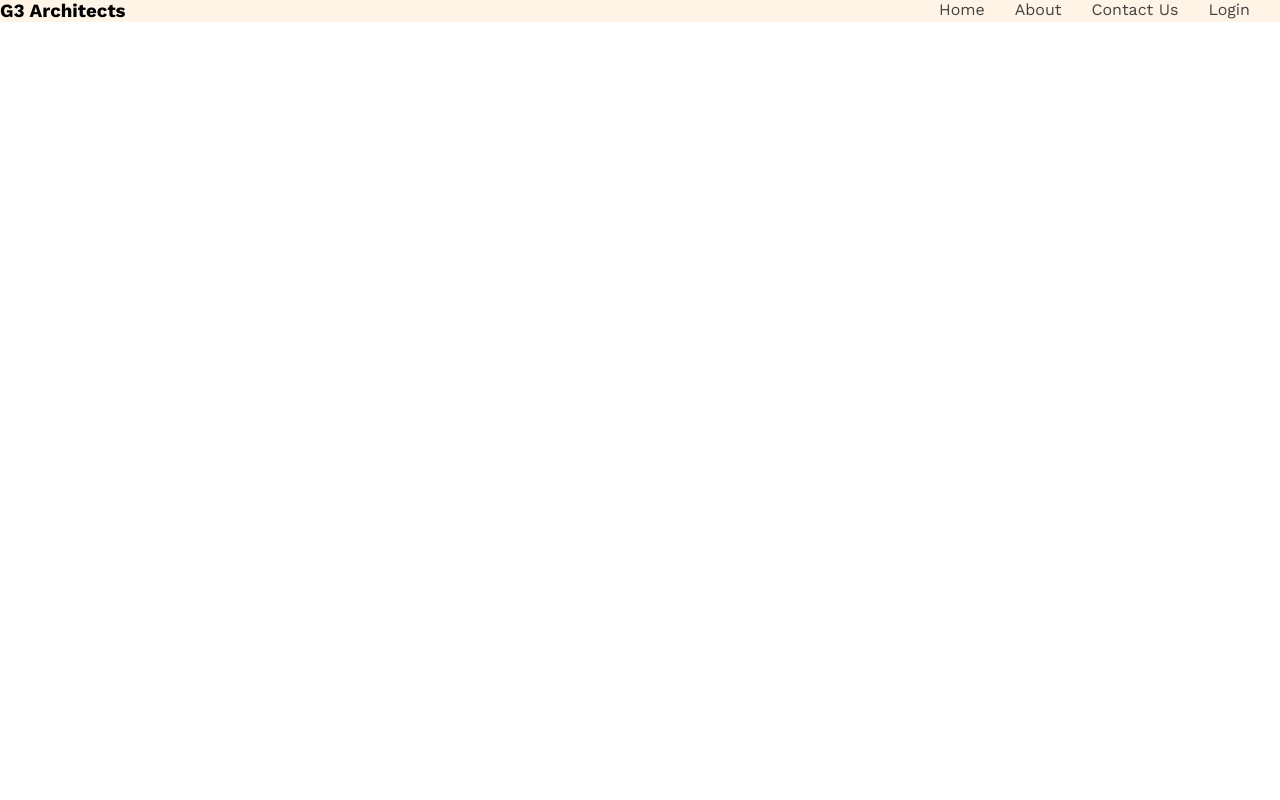
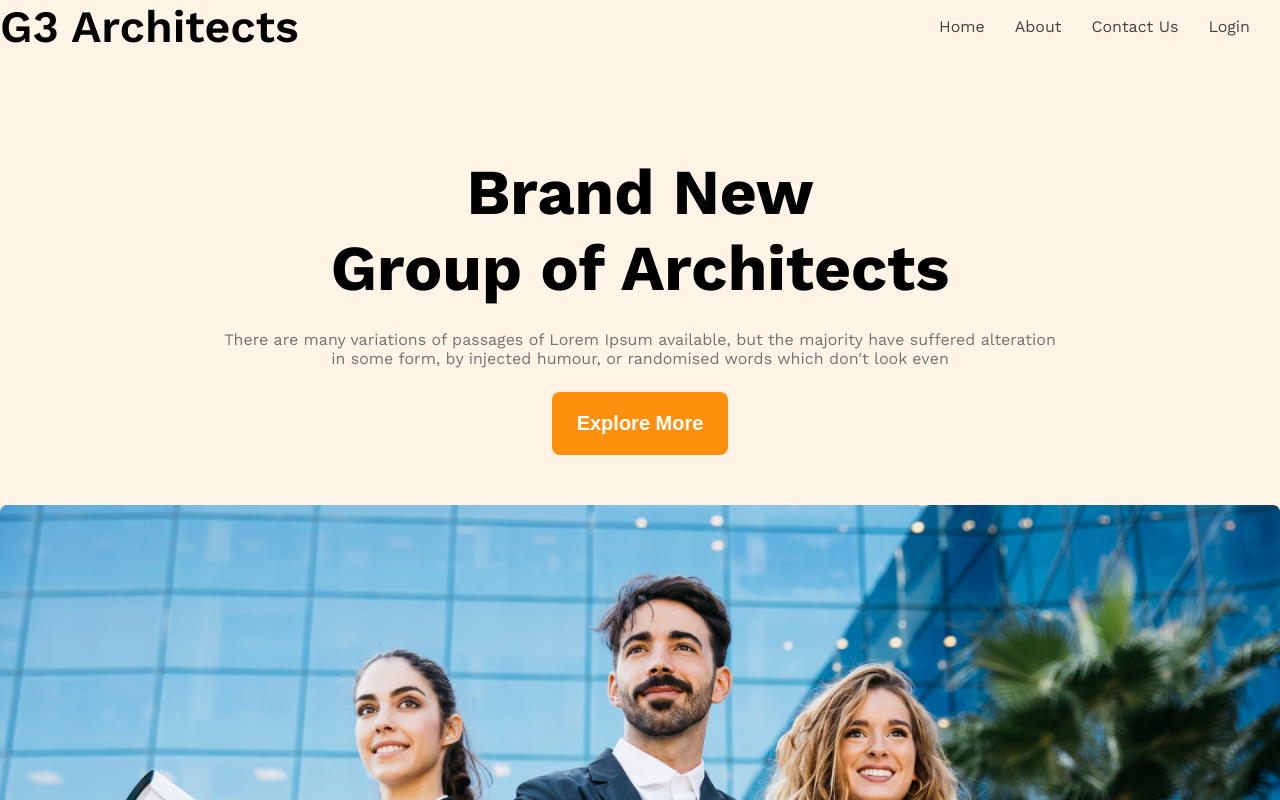
Before and after one commit to itzmorshed24/g3-architects, a plain HTML site: page index.html in a window 1280 px wide. Shown: the top 800 px of the page. Drawn offline with nearby package versions, Linux system fonts and the light colour scheme.

Commit message:
added banner-seaction

```diff
--- a/index.html
+++ b/index.html
@@ -9,7 +9,7 @@
   <body class="work-sans-font">
     <header class="bg-light">
       <nav class="navbar display-flex">
-        <h3 class="brand">G3 Architects</h3>
+        <h3 class="brand-name">G3 Architects</h3>
         <ul class="nav-links display-flex">
           <li class="nav-item">
             <a href="#" class="nav-link text-gray">Home</a>
@@ -25,7 +25,20 @@
           </li>
         </ul>
       </nav>
-      <div class="banner"></div>
+      <div class="banner">
+        <div class="banner-content">
+          <h1 class="banner-title">Brand New <br />Group of Architects</h1>
+          <p class="banner-description text-light-gray">
+            There are many variations of passages of Lorem Ipsum available, but
+            the majority have suffered alteration in some form, by injected
+            humour, or randomised words which don't look even
+          </p>
+          <button class="btn-primary">Explore More</button>
+        </div>
+        <div class="banner-image">
+          <img src="images/banner.png" alt="Banner" />
+        </div>
+      </div>
     </header>
     <main></main>
     <footer></footer>
--- a/styles/architects.css
+++ b/styles/architects.css
@@ -14,6 +14,11 @@
 /* shared Styles */
 .navbar{
     justify-content: space-between;
+    align-items: center;
+}
+.brand-name{
+    font-size: 2.8rem ;
+    font-weight: 600;
 }
 .display-flex{
     display: flex;
@@ -26,6 +31,15 @@
 }
 .bg-light{
     background-color: rgba(255, 144, 14, 0.1);
+}
+.btn-primary{
+    background-color: #ff900e;
+    color: #fff;
+    padding: 20px 25px;
+    font-size: 1.25rem;
+    font-weight: 600;
+    border-style: none;
+    border-radius: 8px;
 }
 /* Header Styles */
 
@@ -40,5 +54,33 @@
 .navbar, .banner{
     max-width: 1440px;
     margin: 0 auto;
+}
+/* Banner Related Styles */
+.banner{
+    margin-top: 6.3rem;
+}
+.banner-content{
+    max-width: 850px;
+    margin: 0 auto;
+    text-align: center;
+    margin-bottom: 50px;
+}
+.banner-title{
+    font-weight: 700;
+    font-size: 4rem;
+    margin-bottom: 1.5rem;
+}
+.banner-description{
+    margin-bottom: 1.50rem;
+}
+.banner-image img{
+    width: 100%;
+}
 
+
+/* Responsive Related Styles */
+@media screen and (max-width: 576px) {
+    .navbar, .nav-links{
+        flex-direction: column;
+    }
 }
```
